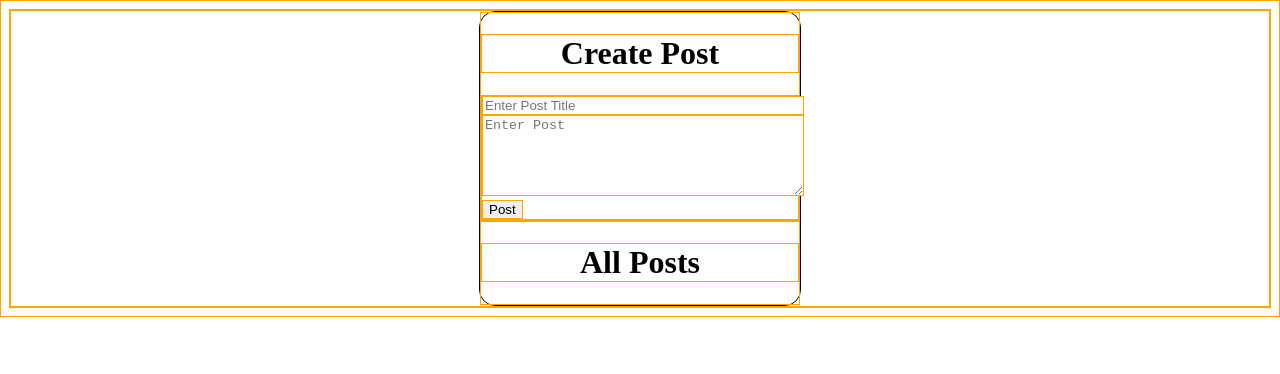
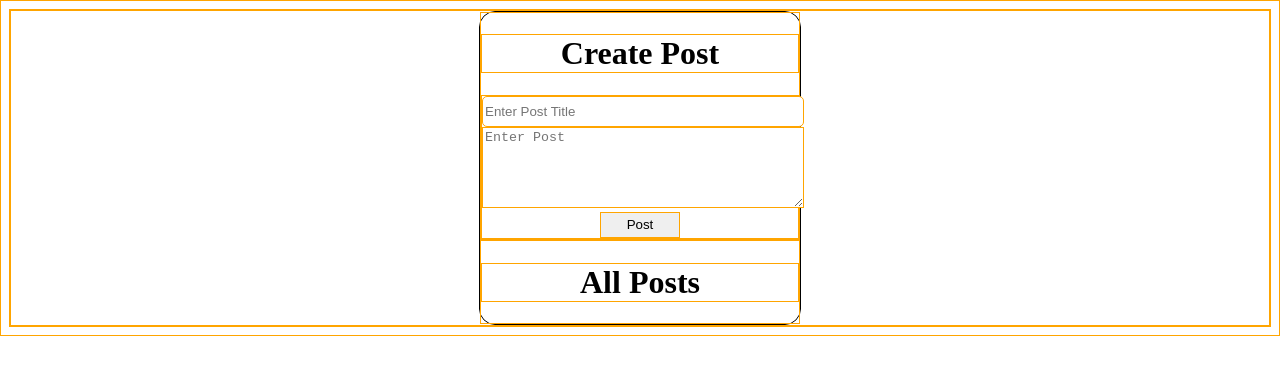
Before and after one commit to polevoyd/crud-redux-example, a React (Create React App) app: page / in a window 1280 px wide. Shown: the top 374 px of the page. Built offline with nearby package versions, Linux system fonts and the light colour scheme.

Commit message:
initiating

```diff
--- a/src/index.css
+++ b/src/index.css
@@ -18,8 +18,20 @@
 
  .app input {
      width: 100%;
+     height: 2em;
+     border-radius: 5px;
  }
 
  .app textarea {
      width: 100%;
+
  }
+
+ .app button {
+    height: 2em;
+    width: 6em;
+    justify-self: center;
+    align-self: center;
+    display: block;
+    margin: 0 auto;
+ }
```
